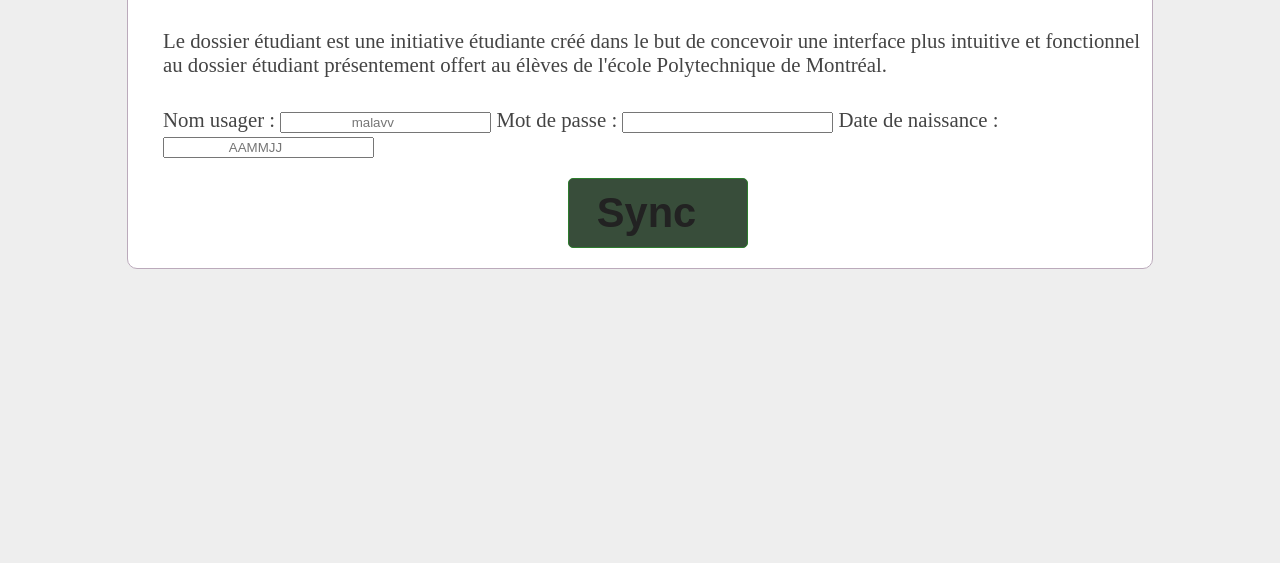
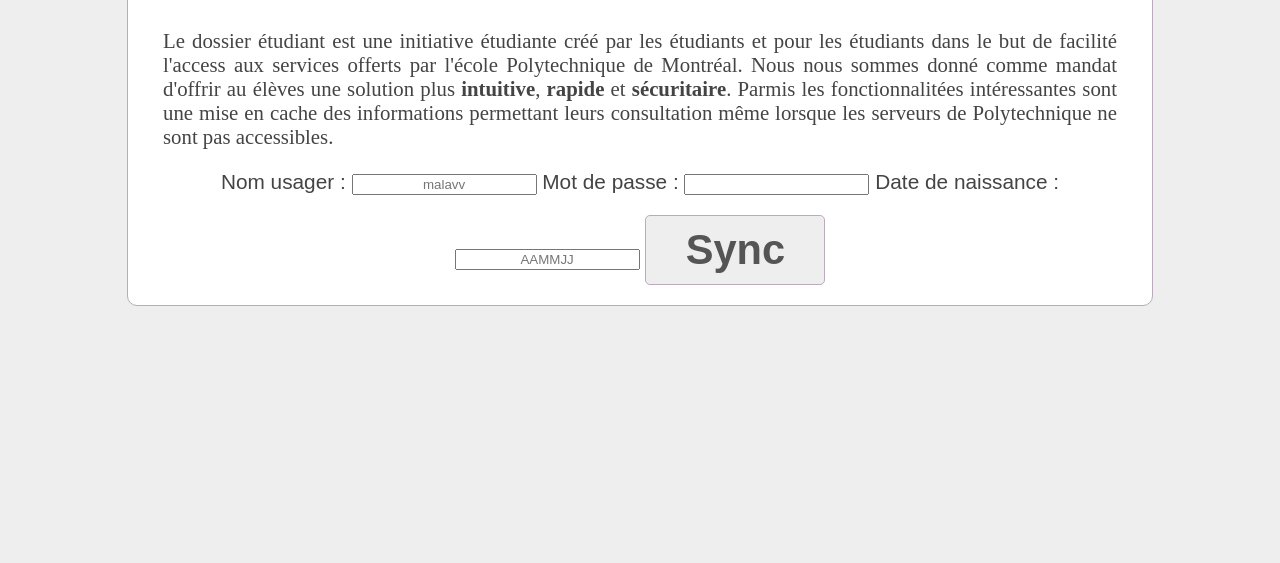
Before and after one commit to dtbinh/PolyDossier, a plain HTML site: page src/client/index.html in a window 1280 px wide. Shown: the part 237-800 px from the top of the page. Drawn offline with Linux system fonts and the light colour scheme.

Commit message:
Compression de la page de départ
Il ne restera plus qu'à mettre notre JS asynchrone.

```diff
--- a/src/client/index.html
+++ b/src/client/index.html
@@ -3,70 +3,19 @@
 <head>
   <meta charset="utf-8">
   <title>PolyDossier</title>
-  <meta name="description" content="Version revue et modifiée du dossier étudiant de Polytechnique.">
+  <meta name="description" content="Le dossier étudiant est une initiative étudiante créé par les étudiants et pour les étudiants dans le but de facilité l'access aux services offerts par l'école Polytechnique de Montréal.">
   <meta name="author" content="Maxime Lavigne">
   <meta name="author" content="Eliott Mahou">
   <style type="text/css">
-    body { background-color:#eee; }
-    header {
-      position: absolute;
-      top: 0px;
-      left: 0;
-      width: 100%;
-      height: 35px;
-      background-color: #2d2d2d;
-      text-align: center;
-      box-shadow: 0 3px 5px #888;
-    }
-    #SiteName {
-      color: #ededed;
-      font-size: 1.7em;
-      font-family: Arial;
-      font-weight:bold;
-    }
-    #Informations {
-      margin: 100px auto 0 auto;
-      width: 1024px;
-      background-color:#fff;
-      border-radius: 10px;
-      border: 1px solid #bab;
-
-      color: #444;
-      font-size: 1.3em;
-    }
-    #Informations h1 {
-      font-size: 3.2em;
-      padding-left: 35px;
-    }
-
-    #Informations p {
-      padding-left: 35px;
-    }
-
-    #Informations form {
-      padding: 10px 0 0 35px;
-    }
-
-    #Informations form input {
-      padding-right: 28px;
-      text-align: center;
-    }
-    #Sync {
-      background-color:#384D3A;
-      border-radius: 5px;
-      border: 1px solid #2D7D2D;
-      width: 180px;
-      height: 70px;
-      font-size: 2em;
-      color: #222;
-      font-family: Arial;
-      font-weight:bold;
-      margin: 20px 0 20px 0;
-    }
-    #SyncHolder {
-      text-align: center;
-    }
-
+    body{background:#eee}
+    header{position:absolute;top:0;left:0;width:100%;height:35px;background:#2d2d2d;text-align:center;box-shadow:0 3px 5px #888}
+    #SiteName{color:#ededed;font-size:1.7em;font-family:Arial;font-weight:bold}
+    #Informations{width:1024px;background:#fff;border:1px solid #bab;color:#444;font-size:1.3em;text-align:center;font-family:Arial;margin:100px auto 0;border-radius:10px}
+    #Informations h1{font-size:3.2em}
+    #Informations p{text-align:justify;font-family:Trebuchet;padding:0 35px}
+    #Informations input{text-align:center}
+    #Sync{background:#eee;border:1px solid #bab;width:180px;height:70px;font-size:2em;color:#555;font-weight:bold;cursor:pointer;transition:box-shadow 300ms;-moz-transition:box-shadow 300ms;-webkit-transition:box-shadow 300ms;-o-transition:box-shadow 300ms;margin:20px 0;border-radius:5px}
+    #Sync:hover{color:#111;border:1px solid #bab;box-shadow:0 0 3px #888}
   </style>
 </head>
 <body>
@@ -75,18 +24,22 @@
   <div id="Informations">
     <h1>Bienvenue dans PolyDossier</h1>
     <p>
-      Le dossier étudiant est une initiative étudiante créé
-      dans le but de concevoir une interface plus intuitive et
-      fonctionnel au dossier étudiant présentement offert au
-      élèves de l'école Polytechnique de Montréal.
+      Le dossier étudiant est une initiative étudiante créé par les étudiants et pour
+      les étudiants dans le but de facilité l'access aux services offerts par l'école
+      Polytechnique de Montréal. Nous nous sommes donné comme mandat d'offrir au
+      élèves une solution plus <b>intuitive</b>, <b>rapide</b> et <b>sécuritaire</b>. Parmis les
+      fonctionnalitées intéressantes sont une mise en cache des informations permettant
+      leurs consultation même lorsque les serveurs de Polytechnique ne sont pas
+      accessibles.
     </p>
     <form method="POST" action="/auth">
-      Nom usager : <input type="text" placeholder="malavv" />
-      Mot de passe : <input type="password" />
-      Date de naissance : <input type="text" placeholder="AAMMJJ" />
-      <div id="SyncHolder">
-        <input id="Sync" type="submit" value="Sync" />
-      </div>
+      Nom usager :
+        <input name="username" type="text" placeholder="malavv" required="required" />
+      Mot de passe :
+        <input name="password" type="password" required="required" />
+      Date de naissance :
+        <input name="dateOfBirth" type="text" placeholder="AAMMJJ" required="required" />
+      <input id="Sync" type="submit" value="Sync" />
     </form>
   </div>
 </body>
```
